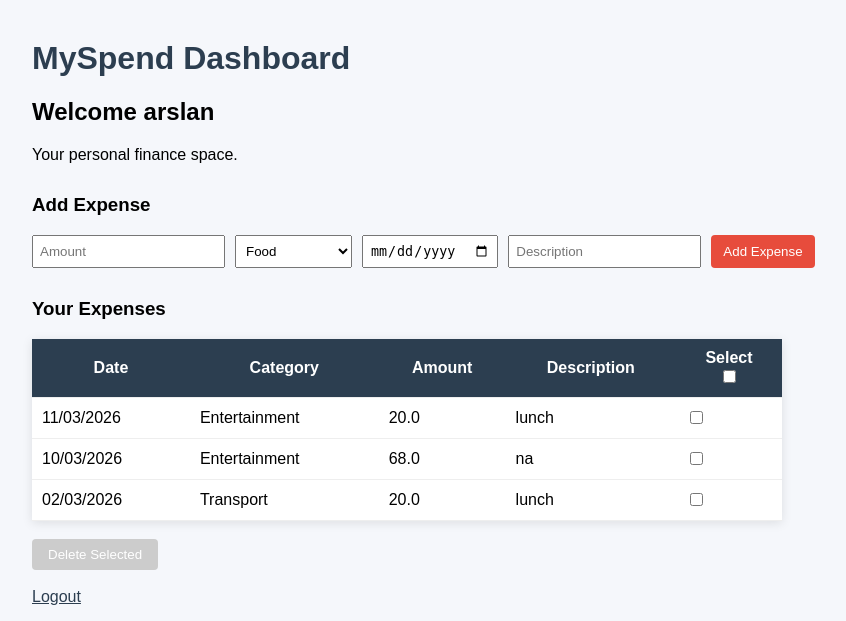
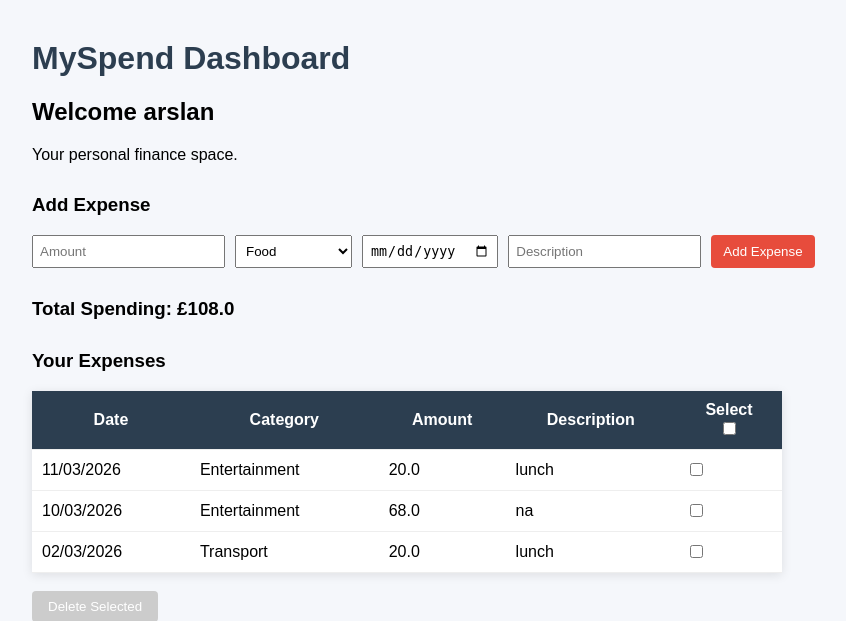
Before and after one commit to Arslanhassan8888/MySpend---A-Personal-Expense-Managment-App, a Flask app: page /dashboard in a window 1280 px wide. Shown: the top 621 px of the page, without its empty margins (8-854 px from the left). Run offline with Flask 3, Linux system fonts and the light colour scheme; a user stored in the database is signed in; data comes from the database, SQL or seed files in the repository; both versions use the stored data as it was after the commit.

Commit message:
Add total spending calculation to dashboard and order expenses by most recent date

```diff
--- a/tracker/routes.py
+++ b/tracker/routes.py
@@ -189,13 +189,13 @@ def login():
 # Dashboard route - shows user-specific information after login
 @main.route("/dashboard")
 def dashboard():
-
+    # Check if user is logged in by verifying if "user_id" exists in the session.
     if "user_id" not in session:
         return redirect(url_for("main.login"))
 
     conn = get_db_connection()
     cursor = conn.cursor()
-
+    # Fetch the user's name using their user_id stored in the session. This is used to personalize the dashboard.
     user = cursor.execute(
         "SELECT name FROM users WHERE user_id = ?",
         (session["user_id"],)
@@ -214,9 +214,19 @@ def dashboard():
         (session["user_id"],)
     ).fetchall()
 
+    # Calculate total spending for the user by summing the amount column from the expenses table for the logged-in user.
+    total = cursor.execute(
+        "SELECT COALESCE(SUM(amount), 0) FROM expenses WHERE user_id = ?",
+        (session["user_id"],)
+    ).fetchone()[0]
+
+    # If user has no expenses yet
+    if total is None:
+        total = 0
+
     conn.close()
 
-    return render_template("dashboard.html", name=user["name"], expenses=expenses)
+    return render_template("dashboard.html", name=user["name"], expenses=expenses, total=total)
 
 @main.route("/add-expense", methods=["POST"])
 def add_expense():
--- a/tracker/templates/dashboard.html
+++ b/tracker/templates/dashboard.html
@@ -36,7 +36,9 @@
                 Add Expense
             </button>
         </form>
-        <!-- EXPENSE LIST -->
+
+        <h3>Total Spending: £{{ total }}</h3>
+
         <h3>Your Expenses</h3>
         <form method="POST" action="/delete-selected-expenses">
             <table>
```
Also changed, not shown: myspend.db, tempCodeRunnerFile.py (line endings or trailing spaces).
